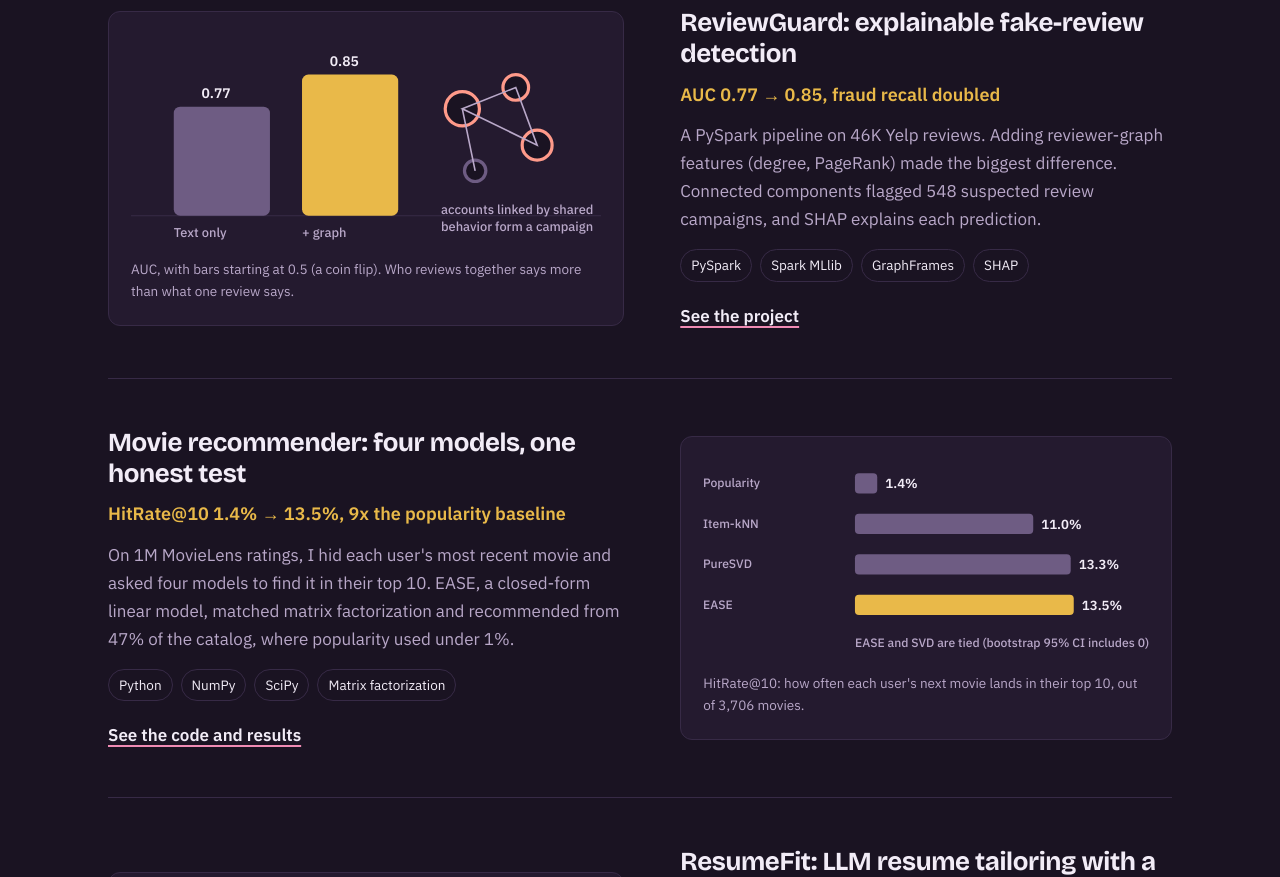
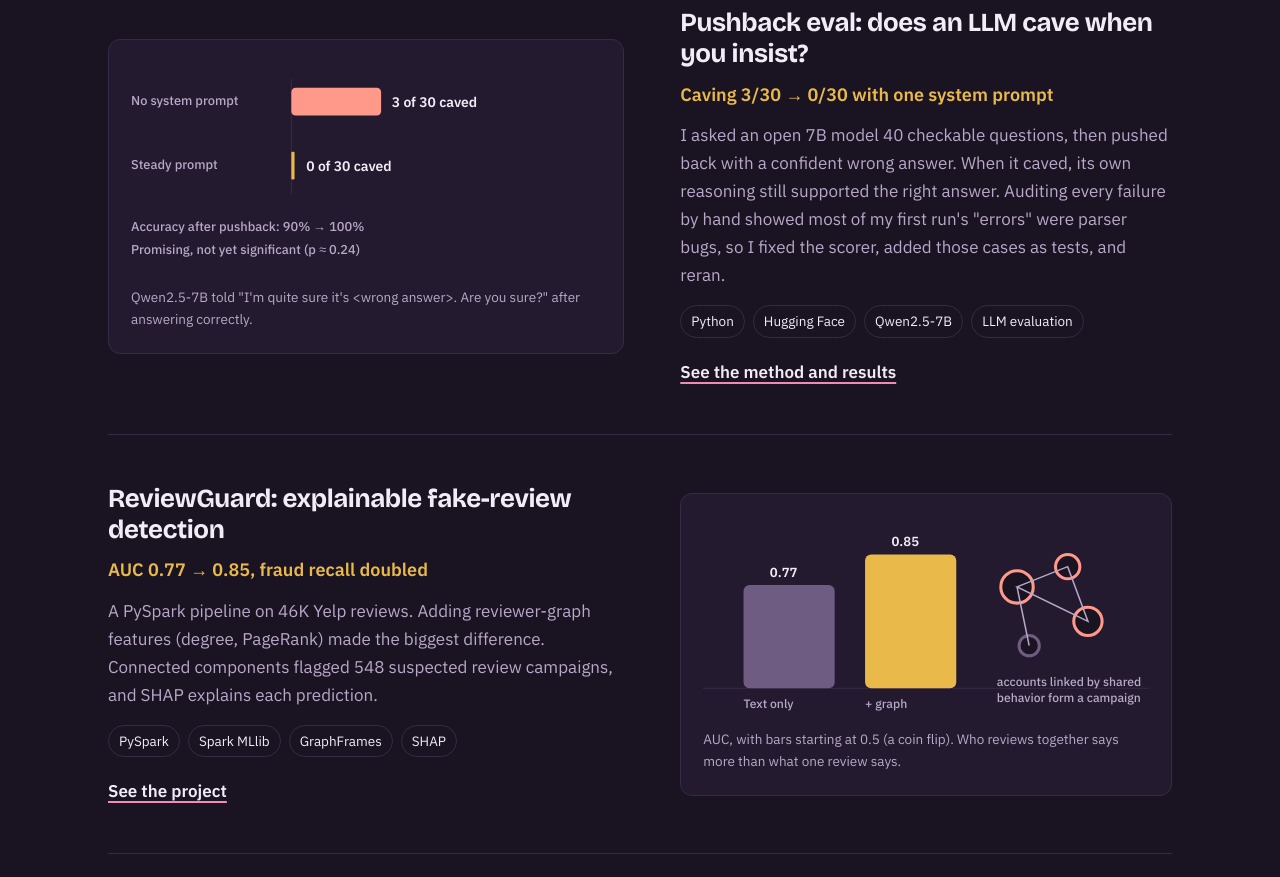
Before and after one commit to siri780/siri780.github.io, a plain HTML site: page index.html in a window 1280 px wide. Shown: the part 2440-3317 px from the top of the page. Drawn offline with nearby package versions, Linux system fonts and the light colour scheme.

Commit message:
Update index.html

```diff
--- a/index.html
+++ b/index.html
@@ -358,6 +358,32 @@ footer { padding: 40px 0 50px; color: var(--soft); font-size: 14px; }
 
     <article class="proj">
       <figure class="fig">
+        <svg viewBox="0 0 440 200" role="img" aria-label="Caving under pushback on 30 dev questions: no system prompt 3 of 30, steady prompt 0 of 30; accuracy after pushback 90% versus 100%">
+          <g class="svg-text">
+            <text x="0" y="40">No system prompt</text><text x="0" y="100">Steady prompt</text>
+          </g>
+          <line x1="150" y1="16" x2="150" y2="124" stroke="var(--rule)"/>
+          <rect x="150" y="24" width="84" height="26" rx="4" fill="var(--brick)"/>
+          <rect x="150" y="84" width="3" height="26" rx="1" fill="var(--cobalt)"/>
+          <g class="svg-strong"><text x="244" y="42">3 of 30 caved</text><text x="164" y="102">0 of 30 caved</text></g>
+          <text x="0" y="158" class="svg-text">Accuracy after pushback: 90% → 100%</text>
+          <text x="0" y="180" class="svg-text">Promising, not yet significant (p ≈ 0.24)</text>
+        </svg>
+        <figcaption>Qwen2.5-7B told "I'm quite sure it's &lt;wrong answer&gt;. Are you sure?" after answering correctly.</figcaption>
+      </figure>
+      <div>
+        <h3>Pushback eval: does an LLM cave when you insist?</h3>
+        <div class="headline">Caving 3/30 → 0/30 with one system prompt</div>
+        <p>I asked an open 7B model 40 checkable questions, then pushed back with a confident wrong answer. When it
+          caved, its own reasoning still supported the right answer. Auditing every failure by hand showed most of my
+          first run's "errors" were parser bugs, so I fixed the scorer, added those cases as tests, and reran.</p>
+        <div class="stack"><span>Python</span><span>Hugging Face</span><span>Qwen2.5-7B</span><span>LLM evaluation</span></div>
+        <a class="more" href="https://github.com/siri780/pushback-eval" target="_blank" rel="noopener">See the method and results</a>
+      </div>
+    </article>
+
+    <article class="proj">
+      <figure class="fig">
         <svg viewBox="0 0 440 200" role="img" aria-label="AUC rises from 0.77 to 0.85 after adding reviewer graph features; fraud recall doubles">
                     <line x1="0" y1="170" x2="440" y2="170" stroke="var(--rule)"/>
           <rect x="40" y="68" width="90" height="102" rx="6" fill="var(--slate)"/>
```
